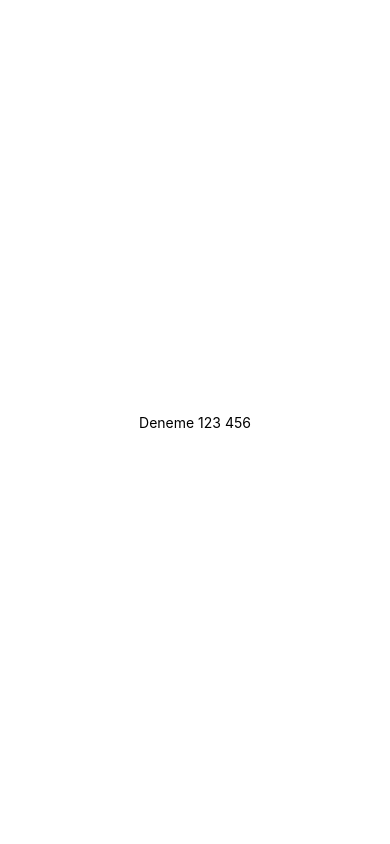
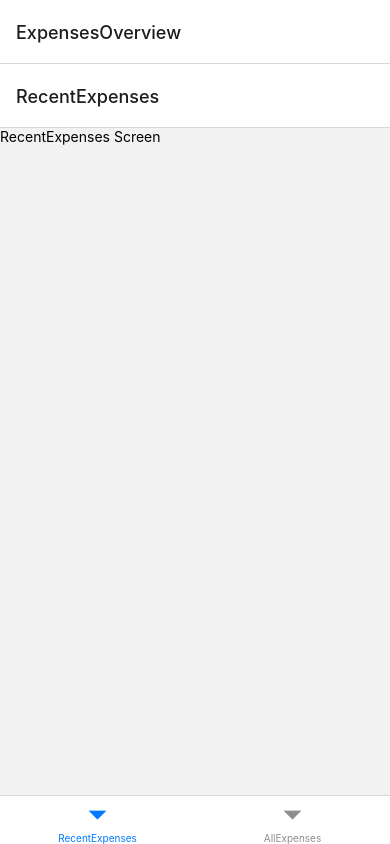
Before and after one commit to solidbaki/ExpenseTracker, a React Native app: screen / in a window 390 px wide. Built offline with nearby package versions, Linux system fonts and the light colour scheme.

Commit message:
Navigation and basic layout added

```diff
--- a/App.js
+++ b/App.js
@@ -1,20 +1,33 @@
-import { StatusBar } from 'expo-status-bar';
-import { StyleSheet, Text, View } from 'react-native';
+import { StatusBar } from "expo-status-bar";
+import { NavigationContainer } from "@react-navigation/native";
+import { createNativeStackNavigator } from "@react-navigation/native-stack";
+import { createBottomTabNavigator } from "@react-navigation/bottom-tabs";
+import ManageExpense from "./screens/ManageExpense";
+import RecentExpenses from "./screens/RecentExpenses";
+import AllExpenses from "./screens/AllExpenses";
+
+const Stack = createNativeStackNavigator();
+const BottomTabs = createBottomTabNavigator();
+
+const ExpensesOverview = () => {
+  return (
+    <BottomTabs.Navigator>
+      <BottomTabs.Screen name="RecentExpenses" component={RecentExpenses} />
+      <BottomTabs.Screen name="AllExpenses" component={AllExpenses} />
+    </BottomTabs.Navigator>
+  );
+};
 
 export default function App() {
   return (
-    <View style={styles.container}>
-      <Text>Deneme 123 456</Text>
+    <>
       <StatusBar style="auto" />
-    </View>
+      <NavigationContainer>
+        <Stack.Navigator>
+          <Stack.Screen name="ExpensesOverview" component={ExpensesOverview} />
+          <Stack.Screen name="ManageExpense" component={ManageExpense} />
+        </Stack.Navigator>
+      </NavigationContainer>
+    </>
   );
 }
-
-const styles = StyleSheet.create({
-  container: {
-    flex: 1,
-    backgroundColor: '#fff',
-    alignItems: 'center',
-    justifyContent: 'center',
-  },
-});
```
